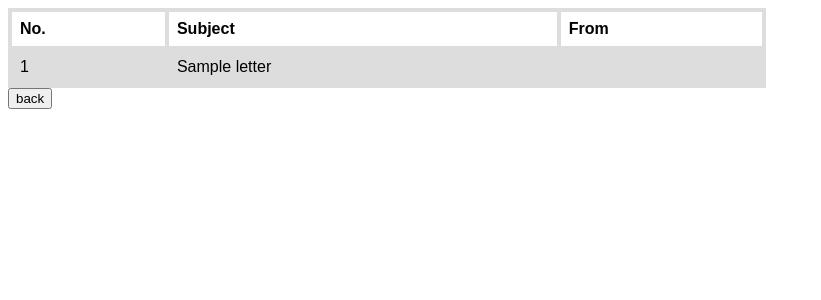
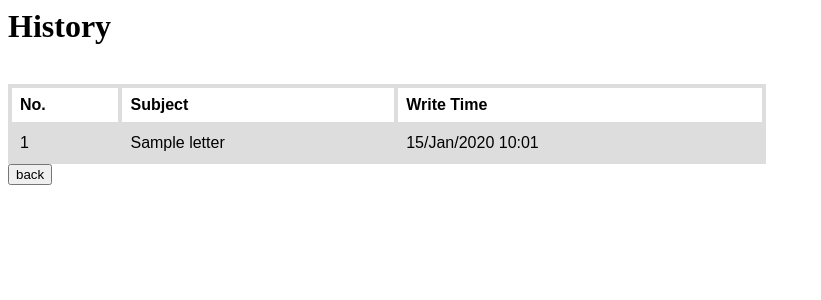
Before and after one commit to game14763/webapp-softwareii, a Django app: page /letter/history in a window 1280 px wide. Shown: the top 300 px of the page, without its empty margins (0-821 px from the left). Run offline with Django 3.2, Linux system fonts and the light colour scheme; a user stored in the database is signed in; tables that the repository leaves empty hold one stand-in row (values such as "Sample post").

Commit message:
fix History template, write time not shown

```diff
--- a/letter/templates/history.html
+++ b/letter/templates/history.html
@@ -19,17 +19,18 @@
 		</style>
 	</head>
 	<body>
+		<h1>History</h1><br>
 		<table id='id_history_table'>
   			<tr>
     				<th>No.</th>
 				<th>Subject</th>
-    				<th>From</th>
+    				<th>Write Time</th>
   			</tr>
 			{% for letter in letter_list %}
 			<tr>
 				<td>{{ forloop.counter }}</td>
 				<td>{{ letter.subject }}</td>
-				<td>{{ letter.sent_time|date:"d/M/Y H:m" }}</td>
+				<td>{{ letter.write_time|date:"d/M/Y H:m" }}</td>
 			</tr>
                 	{% endfor %}
 		</table>
```
Also changed, not shown: functional_tests/tests.py (+6 -2 lines).
